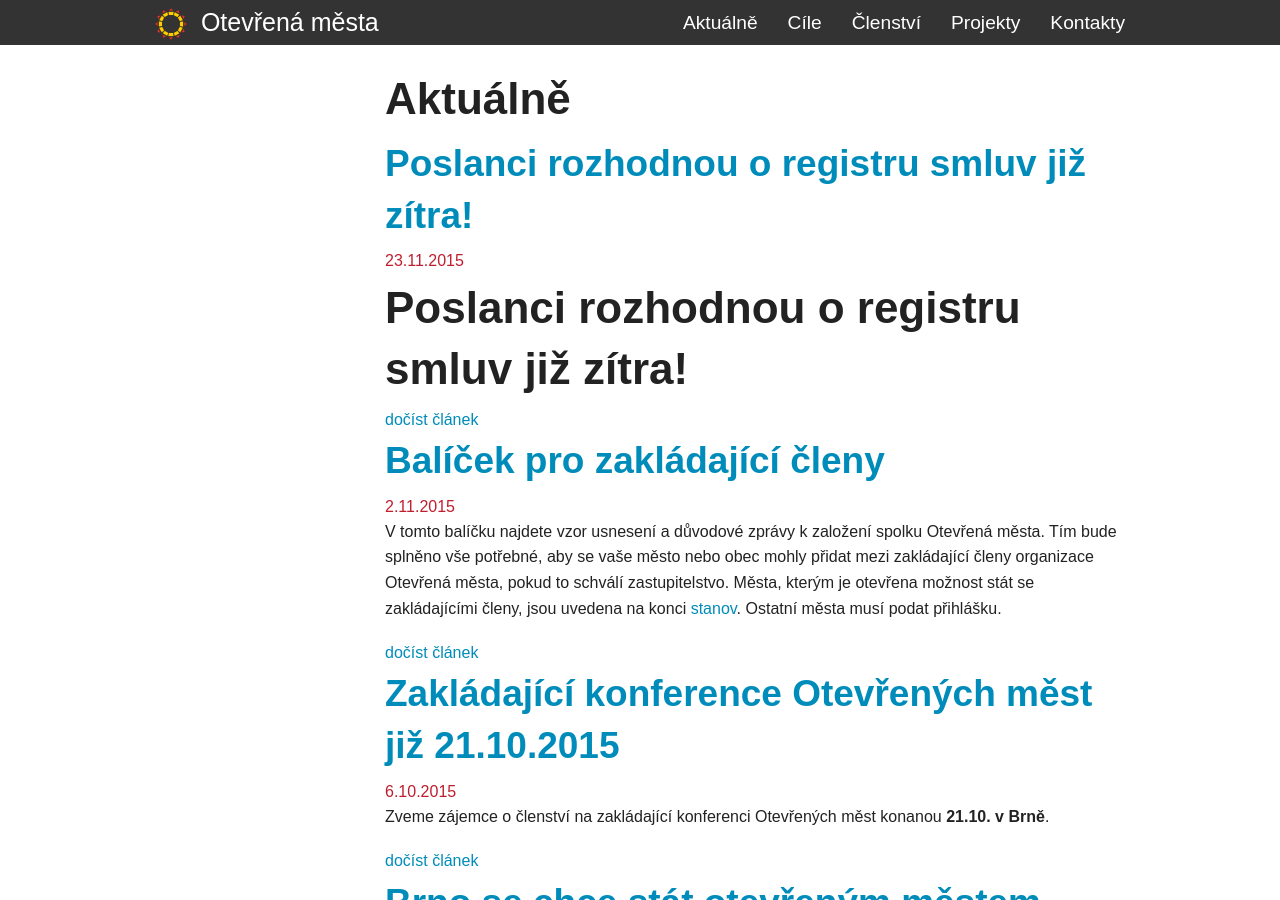
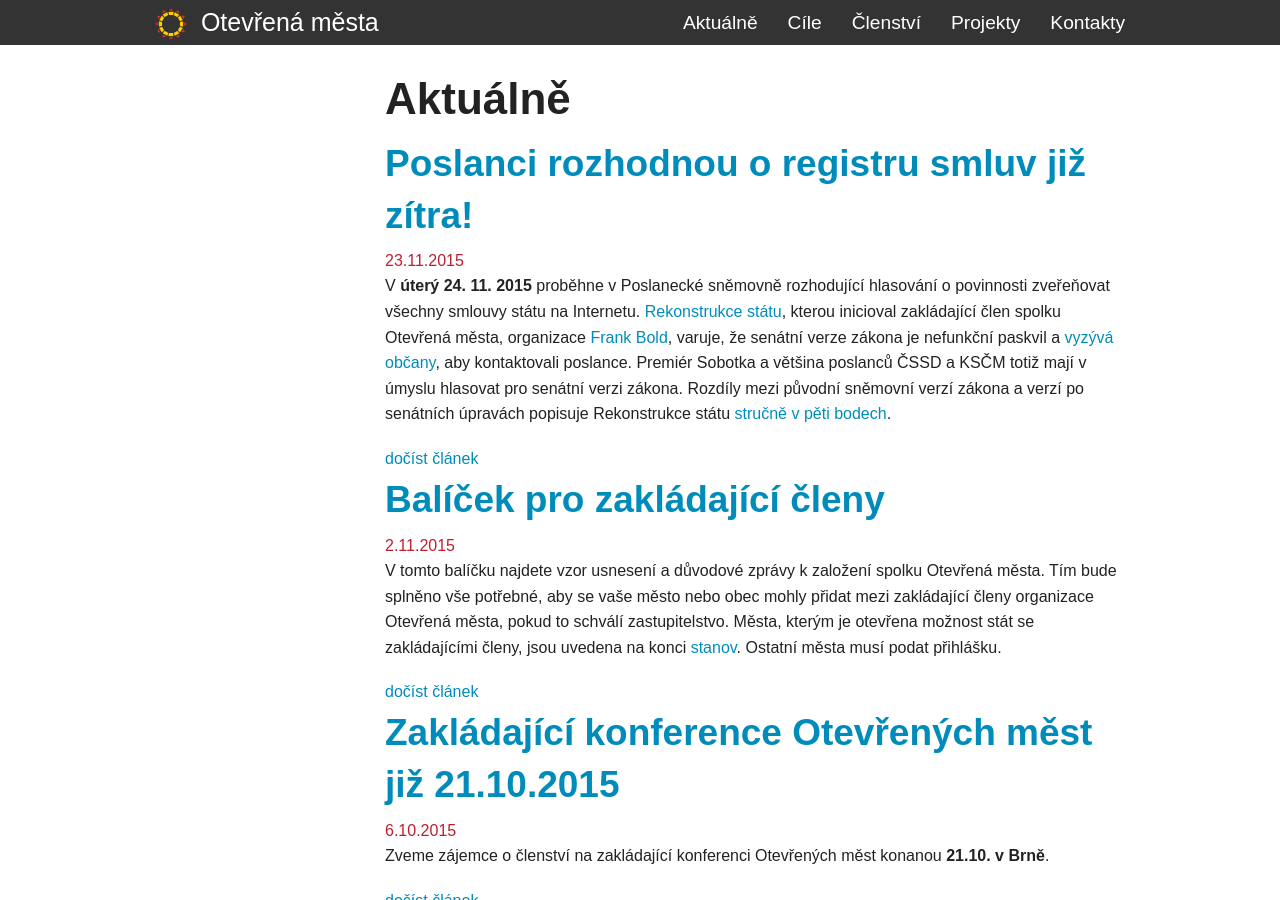
Before and after one commit to otevrenamesta/otevrenamesta.github.io, a Jekyll site: the page built from pages/aktualne.md, in a window 1280 px wide and 900 px high. Built offline with Jekyll 4.4.1, drawn with Linux system fonts in a browser that asks for light colours; nearby versions of some CDN libraries; library files that are not in the unit come from our copies.

Commit message:
Update 2015-11-23-zakladajici_konference.md

```diff
--- a/_posts/2015-11-23-zakladajici_konference.md
+++ b/_posts/2015-11-23-zakladajici_konference.md
@@ -4,8 +4,6 @@
 
 
 ---
-# Poslanci rozhodnou o registru smluv již zítra!
-
 
 V **úterý 24. 11. 2015** proběhne v Poslanecké sněmovně rozhodující hlasování o povinnosti zveřeňovat všechny smlouvy státu na Internetu. [Rekonstrukce
 státu](http://www.rekonstrukcestatu.cz/), kterou inicioval zakládající člen spolku Otevřená města, organizace [Frank Bold](http://frankbold.org/), varuje, že senátní verze zákona je nefunkční
```
